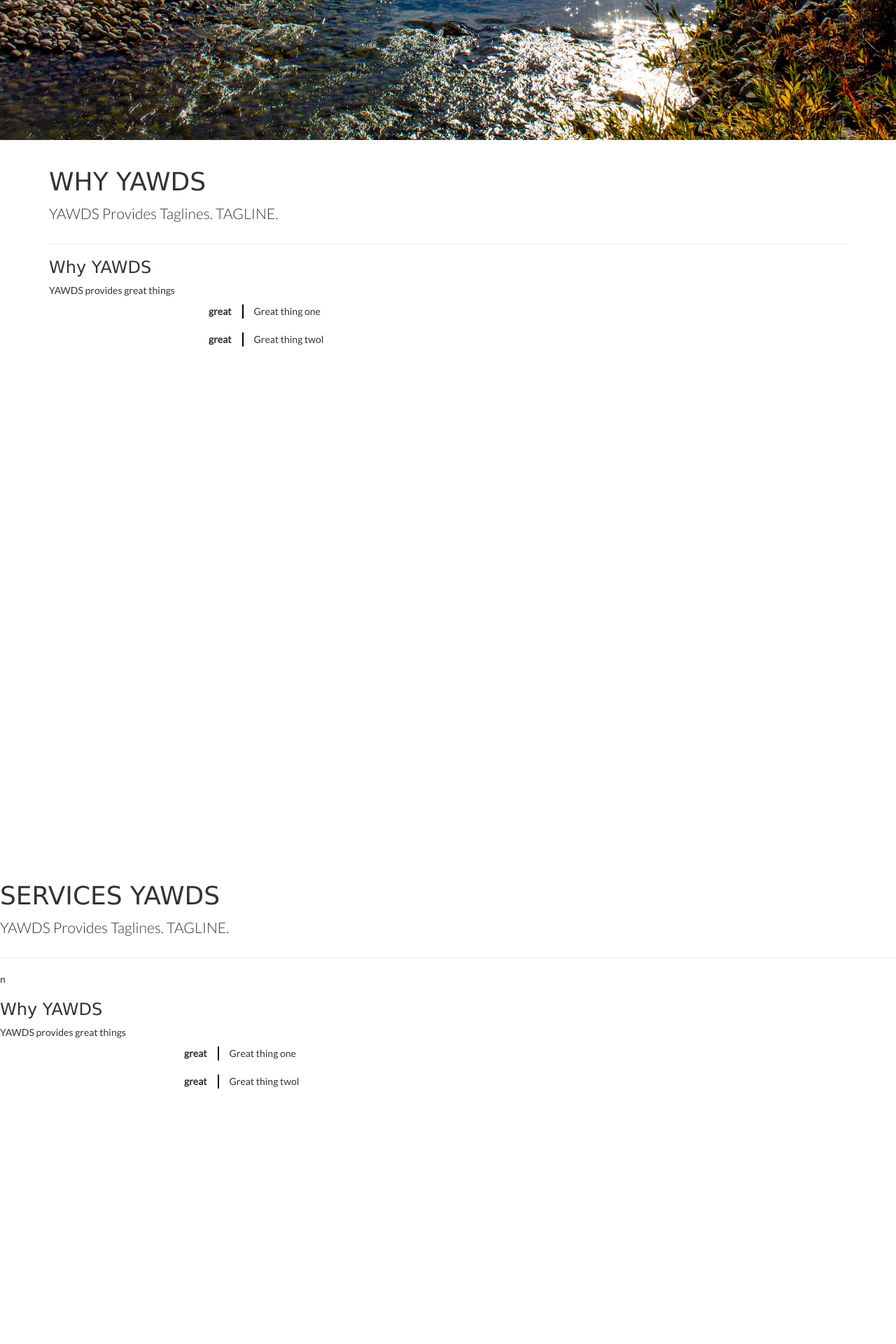
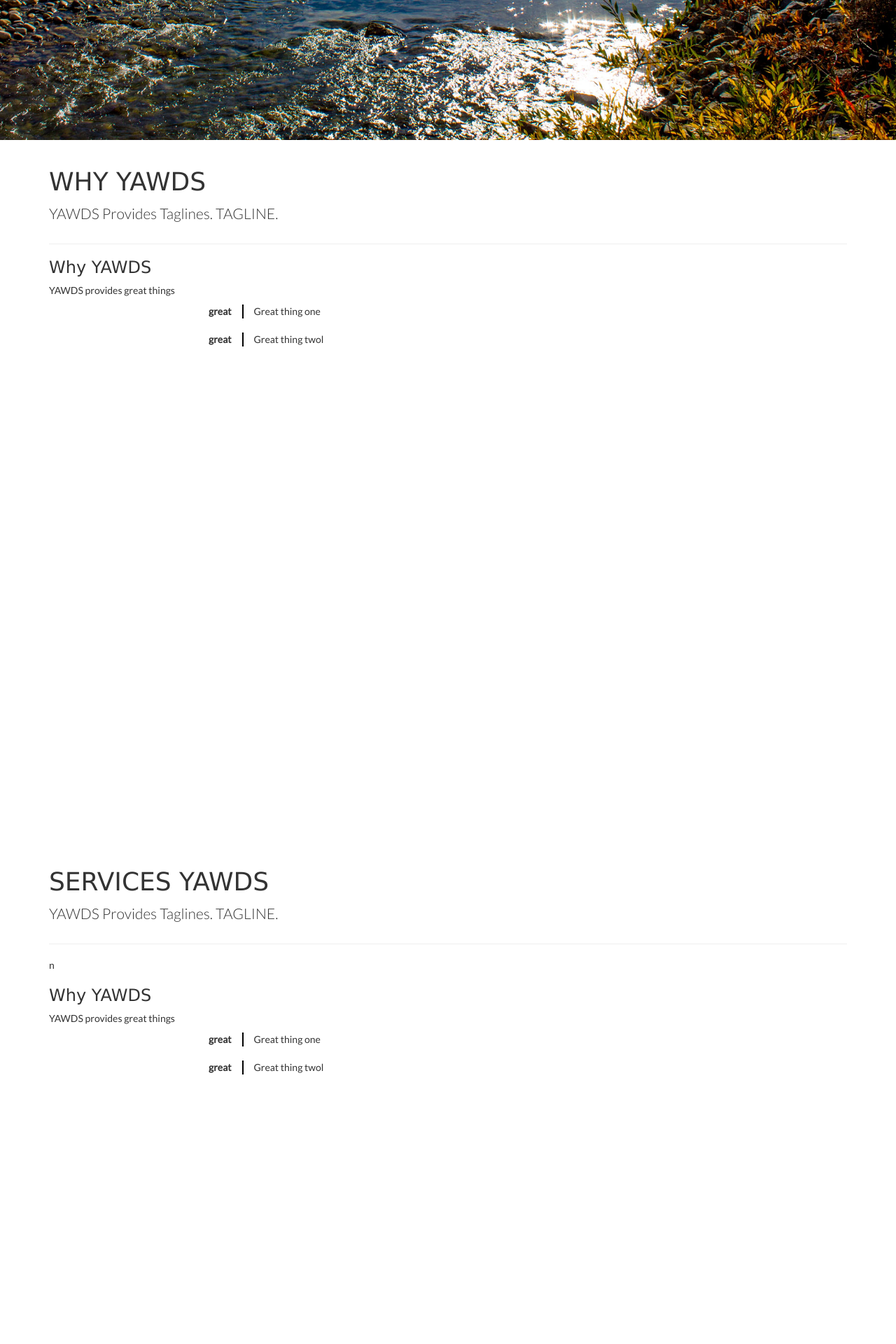
Before and after one commit to resorath/seanfeilweb, a PHP site: page / in a window 1280 px wide. Shown: the part 800-2720 px from the top of the page at 70% size. Run offline with PHP 8.4, Linux system fonts and the light colour scheme; some libraries are stand-ins or nearby versions; some web fonts are replaced.

Commit message:
Padding and background fixes

```diff
--- a/css/site.css
+++ b/css/site.css
@@ -6,7 +6,6 @@ html
 body, input, p
 {
 	font-family:Lato,Lucida Grande,Lucida Sans Unicode, Sans Serif;
-
 }
 
 h1, h3
@@ -20,6 +19,7 @@ h1, h3
 html, body
 {
 	margin: 0px 0px 0px 0px;
+	width: 100%;
 	height: 100%;
 
 }
@@ -28,7 +28,7 @@ html, body
 {
 	min-height: 800px;
 	position: relative;
-	z-index: -998;
+	width: 100%;
 }
 
 .bg-holder
@@ -39,23 +39,23 @@ html, body
 	width: 100%;
 	height: 100%;
 	z-index: -999;
+
+	background-size: cover;
+	background-position: right;
+	-moz-background-size: cover;
+    background-repeat: no-repeat;
+
 }
 
-.background-image
-{
-	width: 100%;
-	height: 100%;
-	overflow: hidden;
-	z-index: -999;
+@media (max-width: 768px){
+
 }
+
 
 /** Top **/
 #top-bg-holder
 {
-	background-image: url('../img/top-bg.jpg');
-    background-size: 100% 100%;
-    background-repeat: no-repeat;
-}
+	background-image: url('../img/top-bg.jpg');}
 
 /*** BootStrap Override ***/
 .row > .left-col
@@ -68,6 +68,7 @@ html, body
 {
 	height: 20px;
 }
+
 
 /*** Navigational Assist ***/
 .selectedNavElement
--- a/css/style5.css
+++ b/css/style5.css
@@ -13,6 +13,7 @@
 	border-style: solid;
 	border-color: rgba(0,0,0,0.6); /* Background color of navigation */
 	background-color: rgba(0,0,0,0);
+	z-index: 5;
 	-webkit-backface-visibility: hidden;
 	-webkit-transition: border-width 0.3s, background-color 0.3s, height 0s 0.3s;
 	transition: border-width 0.3s, background-color 0.3s, height 0s 0.3s;
@@ -157,6 +158,11 @@
 }
 
 @media screen and (max-height: 31.125em) {
+	.bt-menu ul
+	{
+		top: 20px;
+	}
+
 	.bt-menu ul li a
 	{
 		font-size: 18px;
@@ -166,7 +172,7 @@
 	.bt-menu-trigger {
 		position: fixed;
 		top: 5px;
-		right: 10px;
+		right: 5px;
 		display: block;
 		width: 30px;
 		height: 30px;
--- a/index.php
+++ b/index.php
@@ -29,14 +29,14 @@
 		</ul>
 	</nav>
 
-	<!-- TOP -->
+
 	<div id="top" class="pagefull">
 		<div id="top-bg-holder" class="bg-holder">
 		</div>
 		<div class="container">
 	     	<div class="page-header">
 		     	<h1>YAWDS</h1>
-		     	<p class="lead">YAWDS Provides Taglines. TAGLINE.</p>
+		     	<p class="lead">YAWDS Provides Taglines. <a href="http://google.com">TAGLINE</a>.</p>
 		    </div>
 
 	    	<h3>Why YAWDS</h3>
@@ -64,10 +64,9 @@
 	    	</div>
 	    </div>
     </div>
-    <!--/TOP -->
 
 
-    <!-- WHY -->
+
 	<div id="why" class="pagefull">
 		<div id="why-bg-holder" class="bg-holder">
 		</div>
@@ -102,13 +101,12 @@
 	    	</div>
 	    </div>
     </div>
-    <!--/WHY -->
 
-    <!-- SERVICES -->
+
 	<div id="services" class="pagefull">
-		<div id="services-bg-holder" class="services">
-			<img class="background-image">
+		<div id="services-bg-holder" class="bg-holder">
 		</div>
+		<div class="container">
 	     	<div class="page-header">
 		     	<h1>SERVICES YAWDS</h1>
 		     	<p class="lead">YAWDS Provides Taglines. TAGLINE.</p>
@@ -138,13 +136,13 @@
 	    		</div>
 	    	</div>
 	    </div>
-    <!--/SERVICES -->
+    </div>
 
-    <!-- PRICING -->
+
 	<div id="pricing" class="pagefull">
-		<div id="why-bg-pricing" class="pricing">
-			<img class="background-image">
+		<div id="why-bg-pricing" class="bg-holder">
 		</div>
+		<div class="container">
 	     	<div class="page-header">
 		     	<h1>PRICING YAWDS</h1>
 		     	<p class="lead">YAWDS Provides Taglines. TAGLINE.</p>
@@ -174,13 +172,14 @@
 	    		</div>
 	    	</div>
     	</div>
-    <!--/PRICING -->
+    </div>
 
-    <!-- SUPPORT -->
+
+
 	<div id="support" class="pagefull">
-		<div id="support-bg-holder" class="support">
-			<img class="background-image">
+		<div id="support-bg-holder" class="bg-holder">
 		</div>
+		<div class="container">
 	     	<div class="page-header">
 		     	<h1>SUPPORT YAWDS</h1>
 		     	<p class="lead">YAWDS Provides Taglines. TAGLINE.</p>
@@ -210,13 +209,14 @@
 	    		</div>
 	    	</div>
 	    </div>
-    <!--/SUPPORT -->
+    </div>
 
-    <!-- GETSTARTED -->
+
+
 	<div id="getstarted" class="pagefull">
-		<div id="getstarted-bg-holder" class="getstarted">
-			<img class="background-image">
+		<div id="getstarted-bg-holder" class="bg-holder">
 		</div>
+		<div class="container">
 	     	<div class="page-header">
 		     	<h1>GETSTARTED YAWDS</h1>
 		     	<p class="lead">YAWDS Provides Taglines. TAGLINE.</p>
@@ -246,8 +246,7 @@
 	    		</div>
 	    	</div>
     	</div>
-    <!--/GETSTARTED -->
-
+    </div>
 
 
     <!-- Scripts -->
```
Lines whose indentation alone changed are shown as unchanged.
